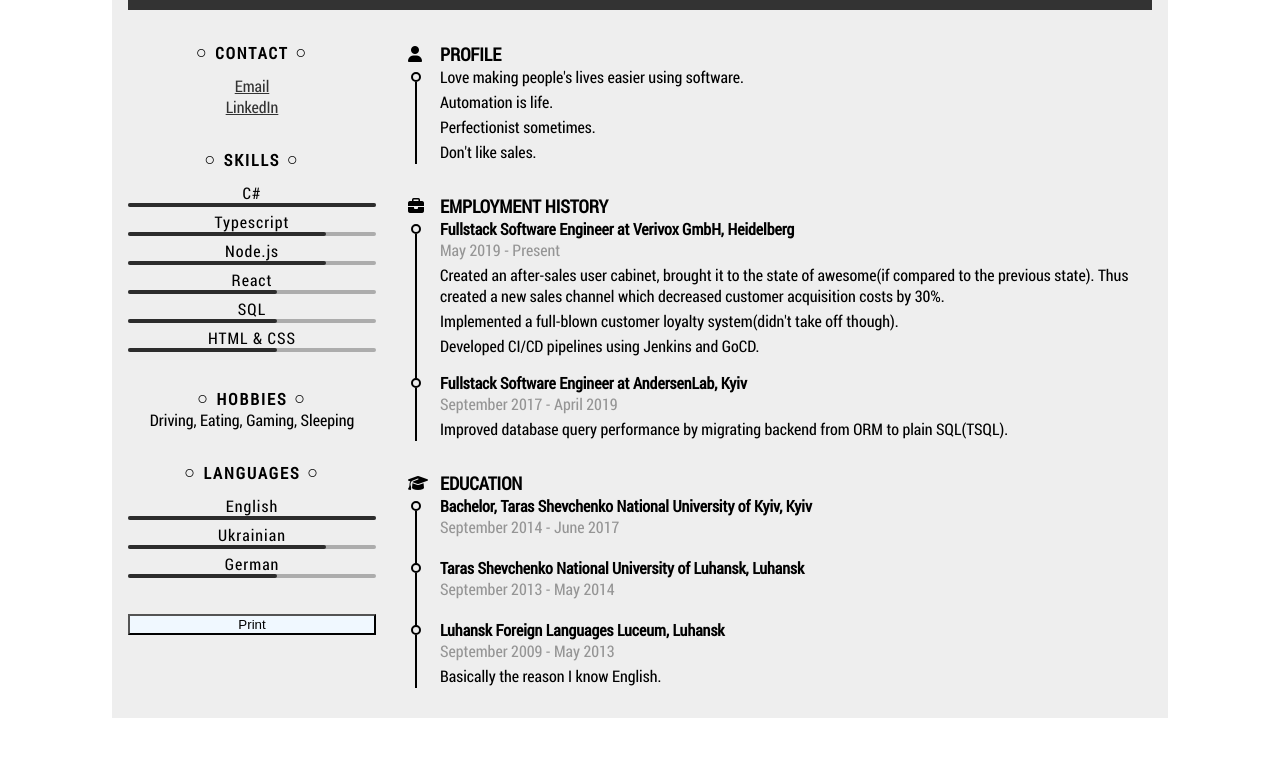
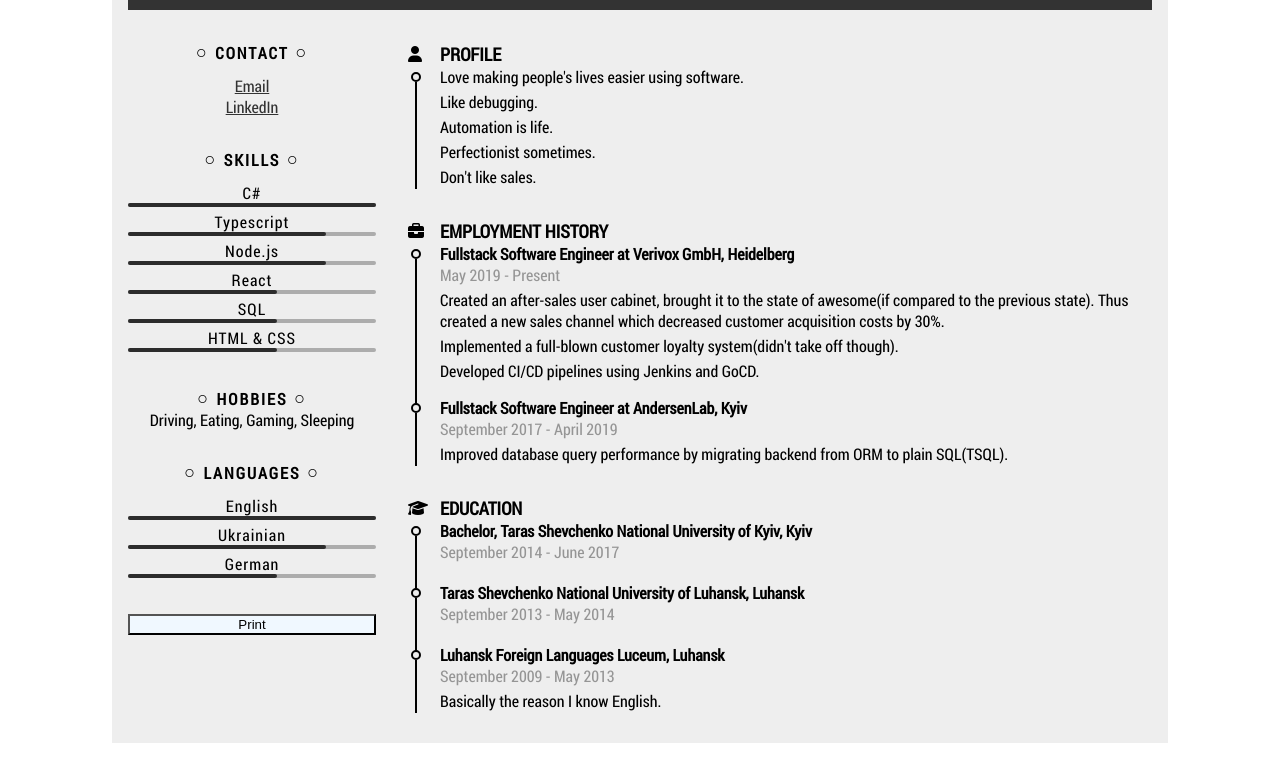
Before and after one commit to yurii-ivanov/resume, a website: page index.html in a window 1280 px wide. Shown: the part 113-872 px from the top of the page. Before the commit the page ends 847 px from the top, so only its background shows below. Drawn offline with Linux system fonts and the light colour scheme.

Commit message:
debugging

```diff
--- a/index.html
+++ b/index.html
@@ -140,6 +140,7 @@
                         </div>
                         <div class="content-text">
                             <div>Love making people's lives easier using software.</div>
+                            <div>Like debugging.</div>
                             <div>Automation is life.</div>
                             <div>Perfectionist sometimes.</div>
                             <div>Don't like sales.</div>
```
